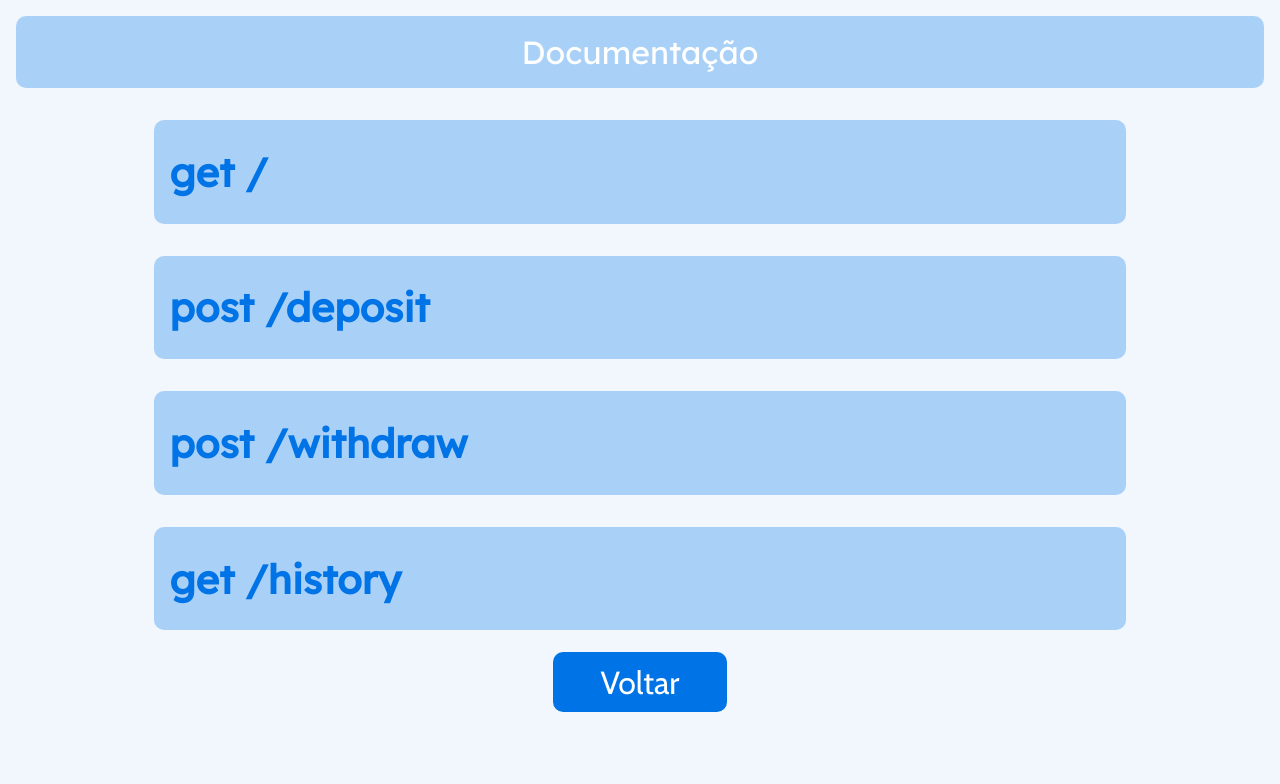
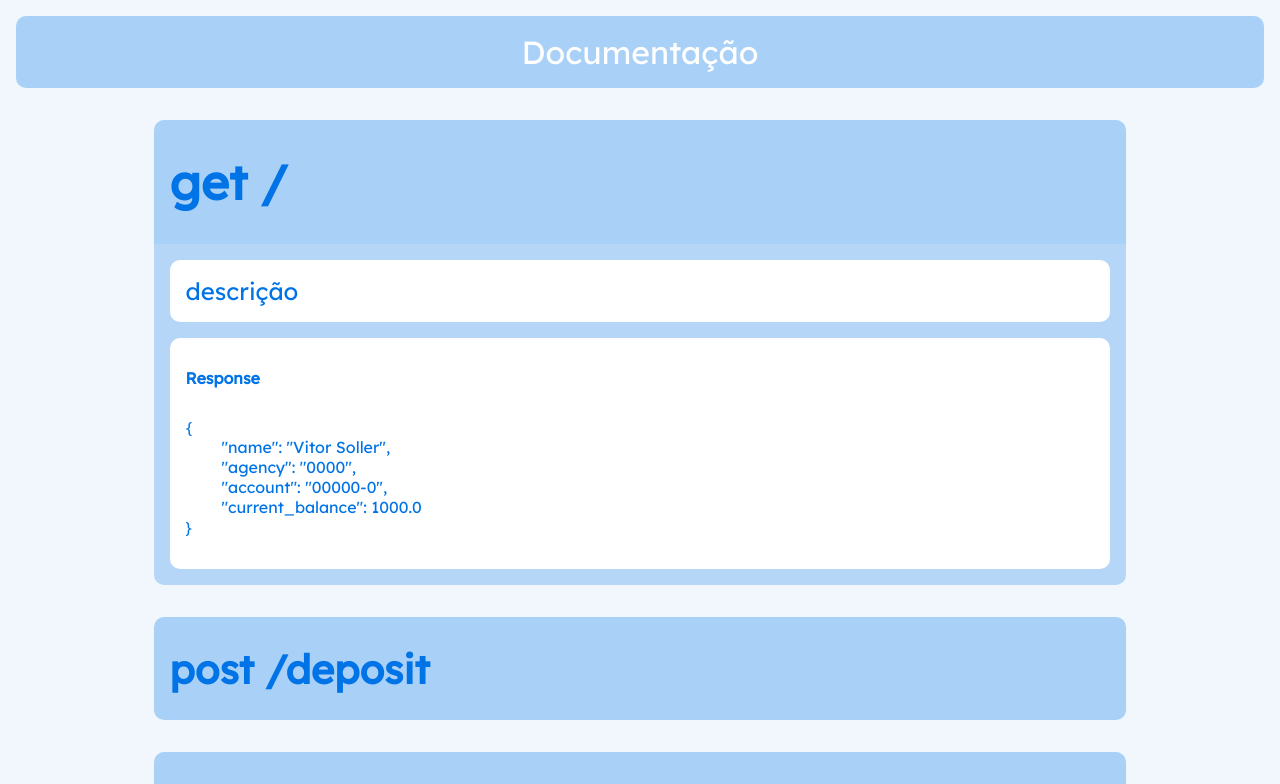
Before and after one commit to Maua-Dev/devbank_playground_front, a React (Create React App) app: page /docs in a window 1280 px wide. Shown: the top 784 px of the page. Built offline with nearby package versions, Linux system fonts and the light colour scheme.

Commit message:
doc finished

```diff
--- a/src/app/presentation/components/doc-card/doc_card.jsx
+++ b/src/app/presentation/components/doc-card/doc_card.jsx
@@ -3,7 +3,7 @@ import styles from "./doc_card.module.scss";
 import { BiSolidCopy } from "react-icons/bi";
 
 export default function DocCard({ title, description, request, response, type }) {
-  const [selected, setSelected] = useState(true);
+  const [selected, setSelected] = useState(title === '/' ? false : true);
   const [requestStyle, setRequestStyle] = useState(
     styles.card_contentdiv__json
   );
```
